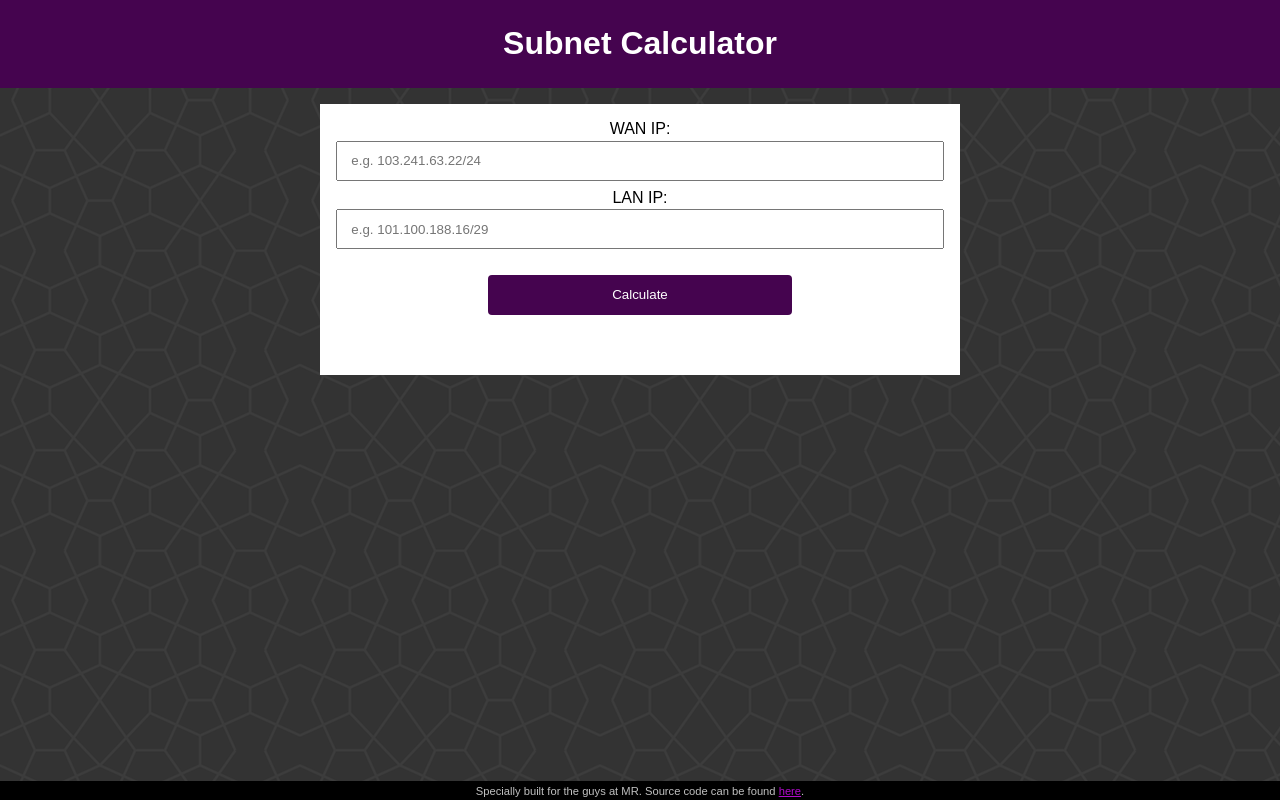
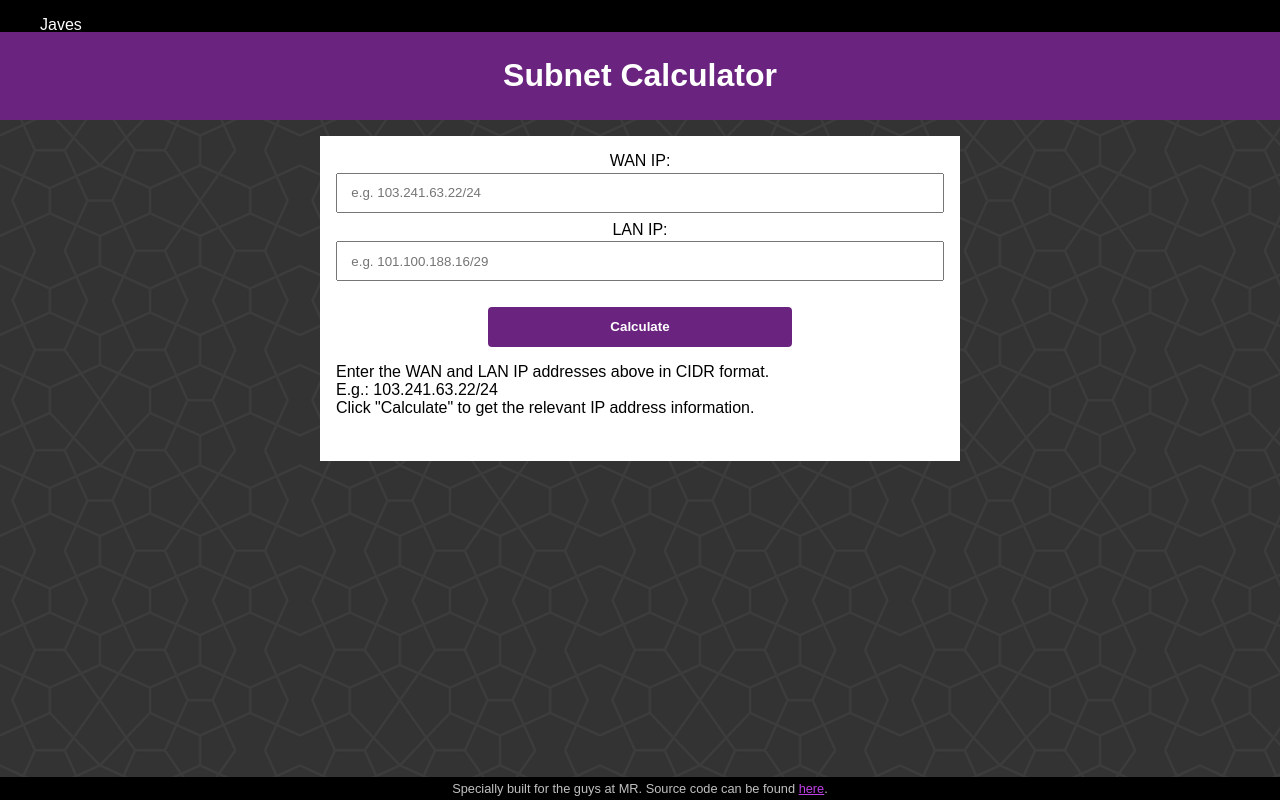
Before and after one commit to devJaves/ipcalc, a plain HTML site: page index.html in a window 1280 px wide. Drawn offline with Linux system fonts and the light colour scheme.

Commit message:
1031 improved styling

```diff
--- a/css/styles.css
+++ b/css/styles.css
@@ -9,18 +9,27 @@ input {
 }
 
 input[type=button] {
-	font-family: Arial, Helvetica, sans-serif; color: white; background: #45044F;
-	border: none; border-radius: 0.3em;
+	font-family: Arial, Helvetica, sans-serif; color: white; font-weight: bold;
+	background: #6A247F; border: none; border-radius: 0.3em;
 	width: 50%; margin: 1.3em 25% 0 25%;
 }
 
 input[type=button]:hover {
-	background: #742D7F; cursor: pointer; box-shadow: 0 0 0.3em #742D7F;
+	background: #9F36BF; cursor: pointer; box-shadow: 0 0 0.3em #9F36BF;
+}
+
+#topbar {
+	width: 100%; height: 2em; background: #000;
+	position: fixed; top: 0; padding: 0; margin: 0;
+}
+
+#topbar a {
+	text-decoration: none; color: #fefefe;
 }
 
 #header {
-	text-align: center; color: #fff; background: #45044F;
-	width: 100%; padding: 0.25em 0;
+	text-align: center; color: #fff; background: #6A247F;
+	width: 100%; padding: 2.25em 0 0.25em 0;
 }
 
 .main {
@@ -34,25 +43,40 @@ input[type=button]:hover {
 }
 
 #message {
-	margin: 0; background: yellow;
+	margin: 0;
 }
 
 #output {
-	font-family: Consolas, Monaco, monospace; background: ;
+	font-family: Consolas, Monaco, monospace;
 	font-size: 0.9em;
 	padding: 1em; margin: 0;
 }
 
 
 #footer {
-	font-size: 0.7em; text-align: center; color: silver; background: #000;
+	font-size: 0.8em; text-align: center; color: silver; background: #000;
 	width: 100%; position: fixed; bottom: 0; padding: 0.3em; box-sizing: border-box;
 }
 
 #footer a {
-	color: #B20ACC;
+	color: #BE40E5;
 }
 
 #footer a:hover {
-	color: #E959FF;
+	color: #D448FF;
 }
+
+/* Colors
+
+initial
+header, button 45044F
+button hover 742D7F
+footer a B20ACC
+footer a hover E959FF
+
+MR's banner: 7f2b99;
+Color theme:
+https://color.adobe.com/create/color-wheel/?base=2&rule=Shades&selected=0&name=My%20Color%20Theme&mode=rgb&rgbvalues=0.6225490196077139,0.2107843137254902,0.75,0.4150326797384759,0.14052287581699346,0.5,0.8300653594769518,0.28104575163398693,1,0.20751633986923795,0.07026143790849673,0.25,0.7470588235292567,0.2529411764705882,0.9&swatchOrder=0,1,2,3,4
+
+
+*/
--- a/index.html
+++ b/index.html
@@ -9,6 +9,12 @@
 <body>
 
     <!-- HEADER -->
+    <div id="topbar">
+    	<ul>
+    		<li><a href="http://javes.000webhostapp.com/">Javes</a></li>
+    	</ul>
+
+    </div>
 
     <div id="header">
         <h1>Subnet Calculator</h1>
@@ -35,7 +41,12 @@
 
 		<!-- OUTPUT -->
 
-		<div id="message"></div>
+		<div id="message">
+			Enter the WAN and LAN IP addresses above in CIDR format. <br>
+			E.g.: 103.241.63.22/24<br>
+			Click "Calculate" to get the relevant IP address information.
+
+		</div>
 		<div id="output"></div>
 
 	</div>
```
